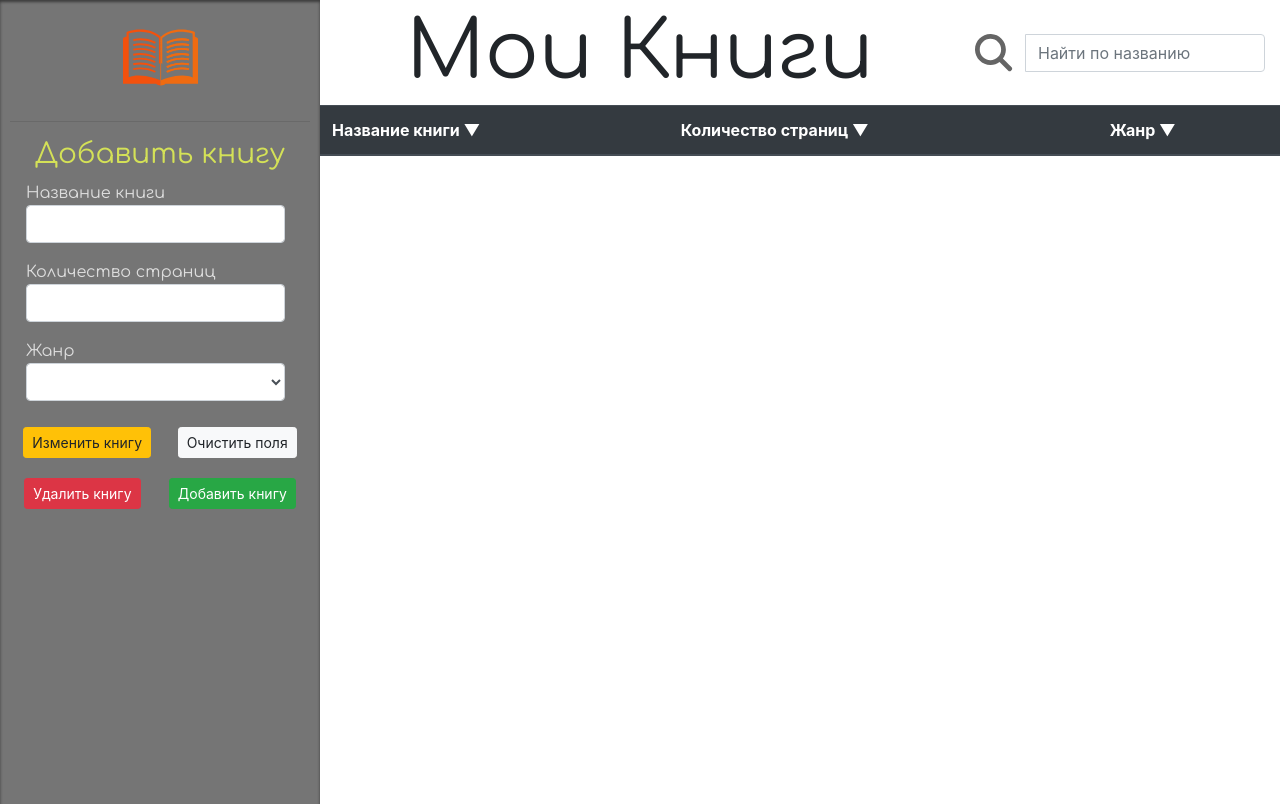
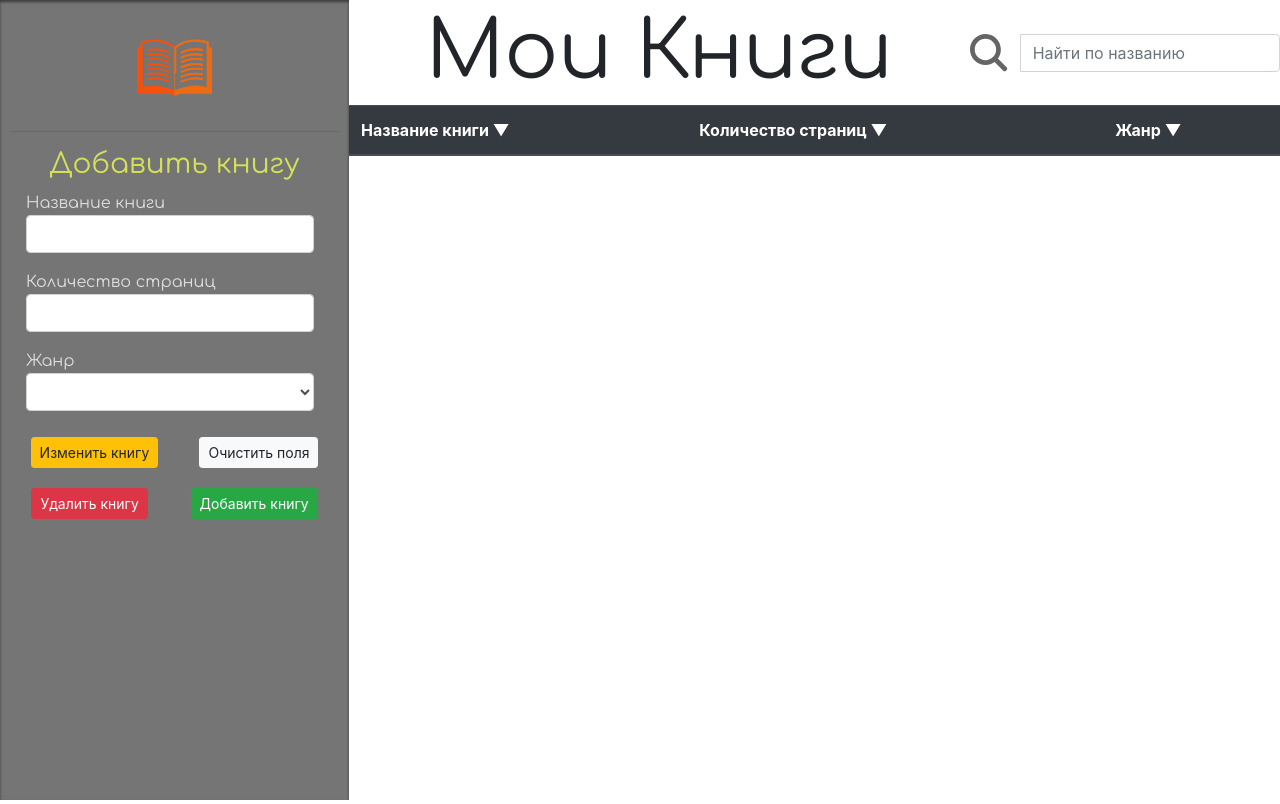
Before and after one commit to RenJeka/renjeka.github.io, a website built with webpack: page cbs_app/src/pages/index.html in a window 1280 px wide. Shown: the top 804 px of the page. Built offline with nearby package versions, Linux system fonts and the light colour scheme.

Commit message:
реализована верстка с grid для index.html

```diff
--- a/cbs_app/src/css/style1.scss
+++ b/cbs_app/src/css/style1.scss
@@ -5,7 +5,7 @@ $topTitleMarginTopAndBottom: 15px;
 $logoSize: 75px;
 $media1: 1200px;
 $media2: 940px;
-// $media3: 400px;
+$media3: 600px;
 
 @font-face{
 	font-family:'Comfortaa';
@@ -19,6 +19,11 @@ $media2: 940px;
 }
 @mixin phone {
     @media screen and (max-width:$media2){
+        @content;
+    }
+}
+@mixin small-phone {
+    @media screen and (max-width:$media3){
         @content;
     }
 }
@@ -47,6 +52,33 @@ $media2: 940px;
 html, body{
 	height: 100%;
 }
+
+
+
+.grid-wrapper{
+	display: grid;
+	// grid-template-columns: 3fr 7fr;
+	height: 100%;
+	grid-template-columns: 3fr 8fr;
+	grid-template-rows: 1fr 9fr;
+	grid-template-areas: 	"sidebar_w  header_w  "
+							"sidebar_w 	table_w  ";
+
+	.sidebar-left{
+		grid-area: sidebar_w;
+	}
+	.header-wrapper{
+		grid-area: header_w;
+		display:grid;
+		grid-template-columns: 2fr 1fr;
+		grid-template-areas: "title search"
+	}
+
+	.table-wrapper{
+		grid-area: table_w;
+	}
+}
+
 
 .main-row{
 	height: 100vw;
@@ -105,21 +137,13 @@ html, body{
 	font-size: 5rem;
 	justify-content: center;
 	align-items: center;
+	grid-area: title;
 
 }
-@include tablet{
-	.title{
-		font-size: 4rem;
-	}
-}
-@include phone{
-	.title{
-		font-size: 3rem;
-	}
-}
+
 
 .search-wrapper{
-	height: 100%;
+	grid-area: search;
 }
 
 .search-icon{
@@ -239,3 +263,45 @@ tr:active{
 	background: rgb(151, 151, 151);
 	box-shadow:  0 2px 3px rgba(0,0,0,0.5) inset;
 }
+
+@include tablet{
+	.title{
+		font-size: 4rem;
+	}
+}
+@include phone{
+	.title{
+		font-size: 3rem;
+	}
+	.grid-wrapper{
+		grid-template-columns: 1fr;
+		grid-template-areas: 	"header_w  "
+								"sidebar_w "
+								"table_w ";
+		.header-wrapper{
+			grid-template-columns: 4fr 3fr;
+		}
+	}
+	.search-wrapper{
+		padding-right: 10px;
+	}
+
+}
+@include small-phone{
+	.title{
+		height: 50px;
+		font-size: 3rem;
+	}
+	.search-wrapper{
+		padding: 0 20px 10px;
+	}
+
+	.grid-wrapper .header-wrapper{
+		grid-area: header_w;
+		display:grid;
+		grid-template-columns: 1fr;
+		grid-template-areas: 	"title"
+								"search"
+	}
+
+}
--- a/cbs_app/src/pages/index.html
+++ b/cbs_app/src/pages/index.html
@@ -9,11 +9,9 @@
 </head>
 <body>
 
-	<div class="container-fluid"> <!-- Основной контейнер (для всей программы) -->
+		<div class="grid-wrapper">  <!-- Основной ряд (для всей программы) -->
 
-		<div class="row main-row">  <!-- Основной ряд (для всей программы) -->
-
-			<div class="col-12 col-md-3 sidebar-left pt-0"> <!-- Колонка с сайдбаром -->
+			<div class="sidebar-left"> <!-- Колонка с сайдбаром -->
 
 				<div class="container-fluid sidebar-left-inner p-0"> <!-- Внутрений контейнер для сайдбара -->
 
@@ -95,16 +93,14 @@
 
 			</div> <!-- .col-3 (sidebar-left)-->
 
+			<!-- ================ START table-HEADER =================== -->
+			<div class="header-wrapper"> <!-- Ряд с заголовком и строкой поиска -->
 
-			<div class="col-12 col-md-9"> <!-- Основная колонка с таблицей -->
-				<!-- ================ START table-HEADER =================== -->
-				<div class="row"> <!-- Ряд с заголовком и строкой поиска -->
-
-					<div class="col-8 p-0"> <!-- Заголовок -->
+				<div class=""> <!-- Заголовок -->
 					<h1 class="title d-flex ">Мои Книги</h1>
 				</div> <!-- .col-8 -->
 
-					<div class="col-4  align-self-center search-wrapper"> <!-- Поле поиска -->
+				<div class="align-self-center search-wrapper"> <!-- Поле поиска -->
 					<div class="input-group">
 						<label for = "input-search" class="search-icon" id="myInpSearch"></label>
 							<!-- <span class="input-group-text" id="myInpSearch">Найти</span> -->
@@ -116,10 +112,12 @@
 			</div> <!-- .row (title) -->
 			<!-- ================ END table-HEADER =================== -->
 
+			<div class="table-wrapper"> <!-- Основная колонка с таблицей -->
+
 				<!-- ======================== START TABLE =========================== -->
 				<div class="row justify-content-center"> <!-- Ряд с таблицей -->
 
-					<div class="col p-0"> <!-- Колонка с таблицей -->
+					<div class="col"> <!-- Колонка с таблицей -->
 
 						<table id="table-books" class="table">
 							<thead class="thead-dark">
@@ -141,7 +139,5 @@
 
 		</div> <!-- .row -->
 
-	</div> <!-- .container -->
-
 </body>
 </html>
```
Lines whose indentation alone changed are shown as unchanged.
